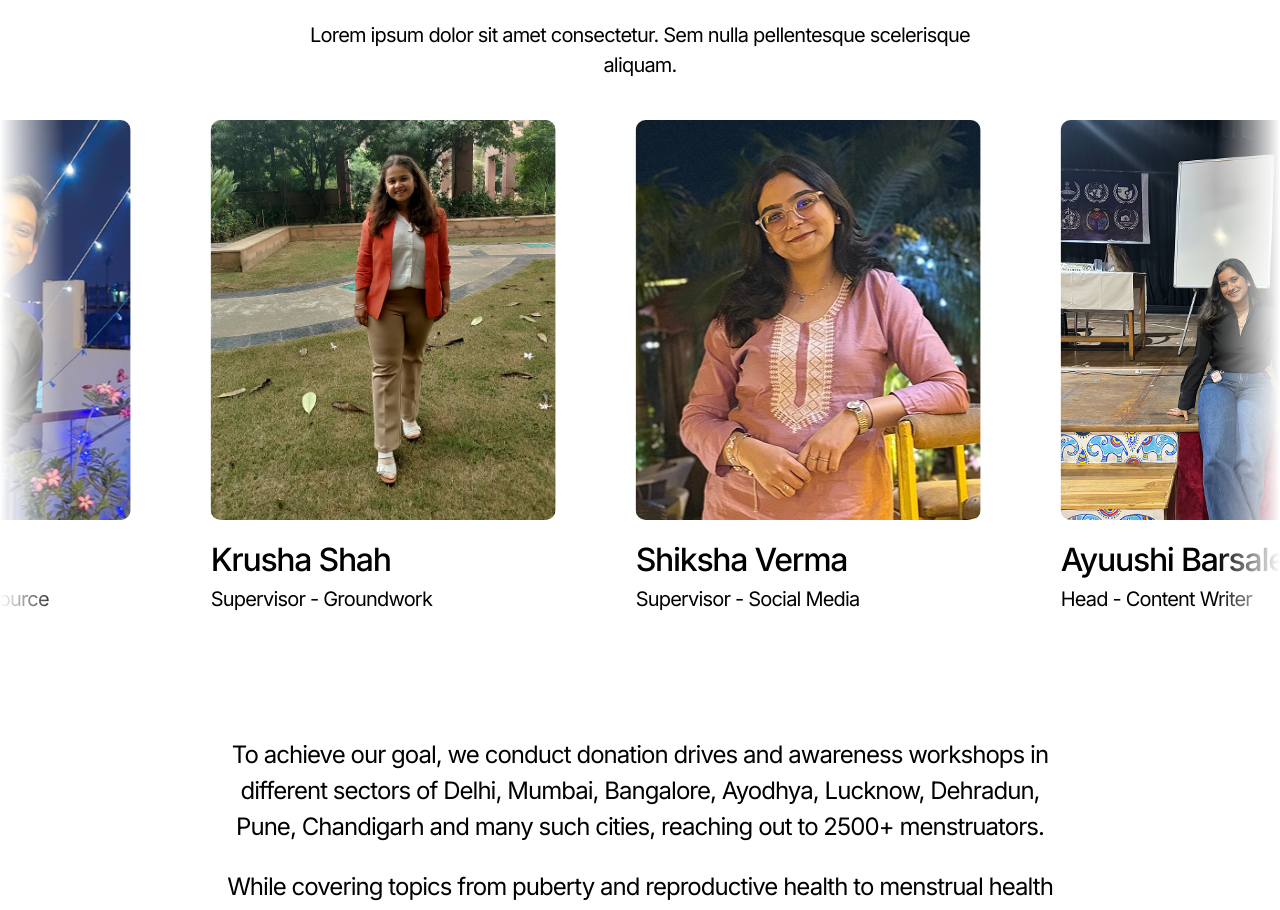
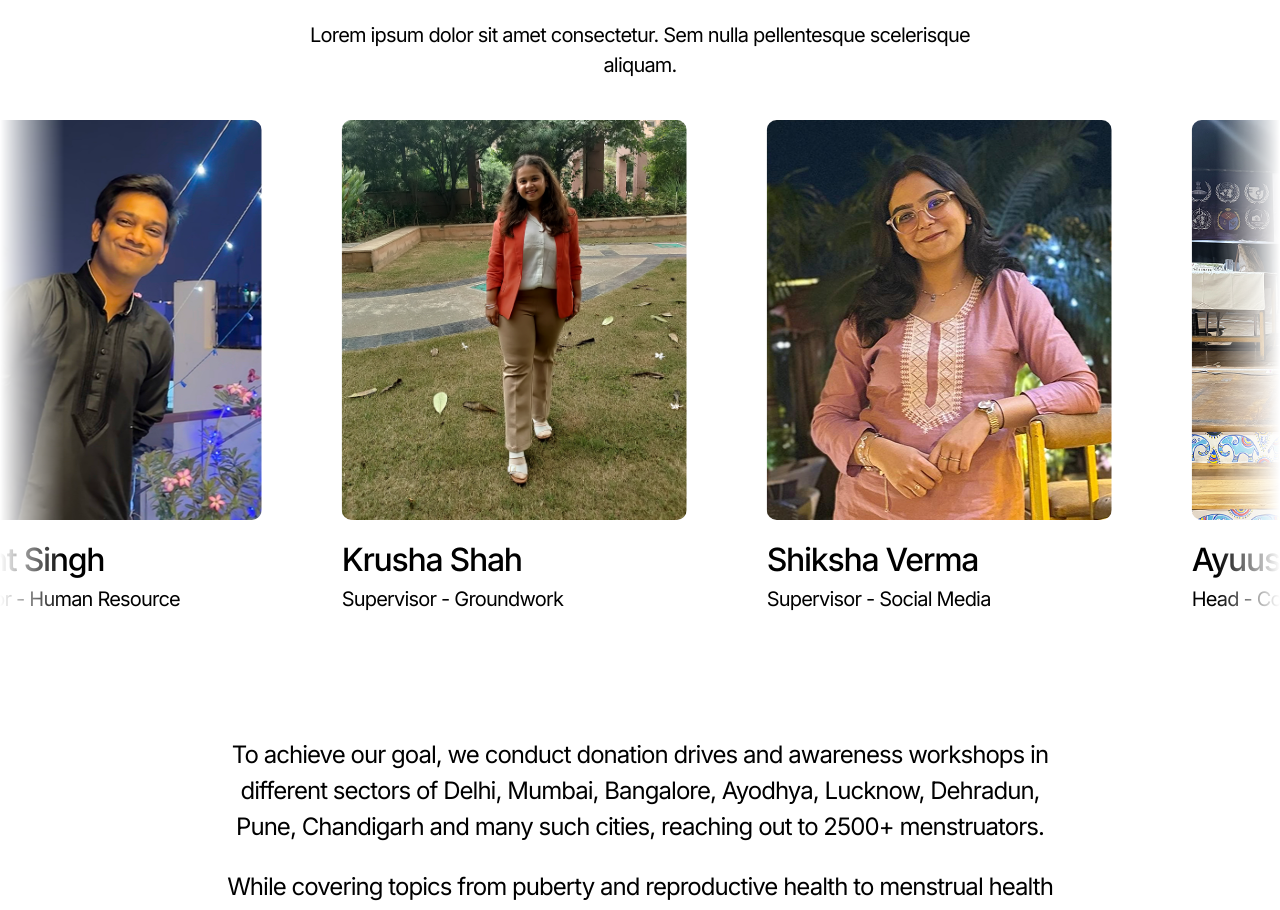
Before and after one commit to kunalbawliya/copy-titli-website, a Next.js app: page /aboutus in a window 1280 px wide. Shown: the part 1616-2526 px from the top of the page. Built offline with nearby package versions, Linux system fonts and the light colour scheme; a web font is replaced by a local one.

Commit message:
Minor change

```diff
--- a/components/Team.js
+++ b/components/Team.js
@@ -11,12 +11,12 @@ const teamMembers = [
   { name: 'Samiksha Jayashankar', title: 'Head - Groundwork', image: '/images/team/Samiksha-Jayashankar.png' },
   { name: 'Vaani Garg', title: 'Head - Public Relation', image: '/images/team/Vaani-Garg.png' },
   { name: 'Aliza Khan', title: 'Head - Social Media', image: '/images/team/Aliza-Khan.png' },
-  { name: 'Akanksha Pathak', title: 'Trustee.', image: '/images/team/Akanksha-Pathak.png' },
+  { name: 'Akanksha Pathak', title: 'Trustee', image: '/images/team/Akanksha-Pathak.png' },
   // Add more members as needed
 ];
 
 export default function Team() {
-  const animationDuration = `${teamMembers.length * 4}s`; //to change speed
+  const animationDuration = `${teamMembers.length * 5}s`; //to change speed
 
   return (
     <section className="mt-[90px] mb-[107px] bg-white">
```
